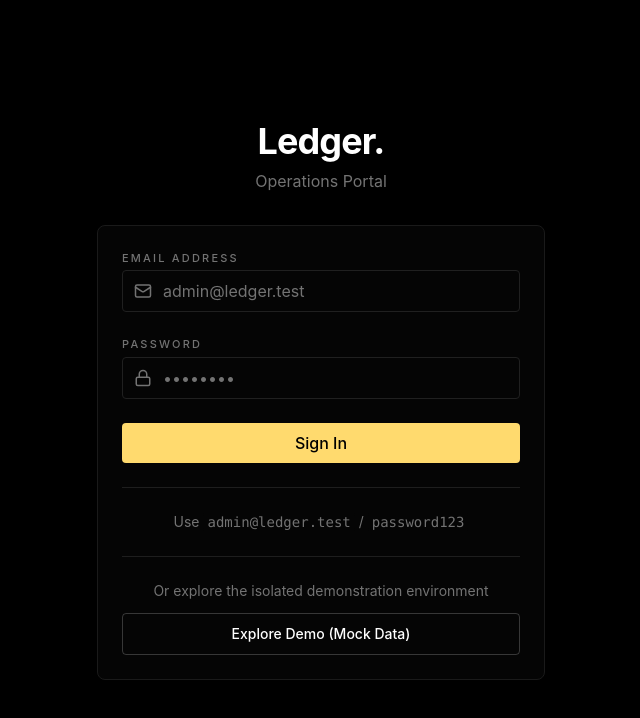
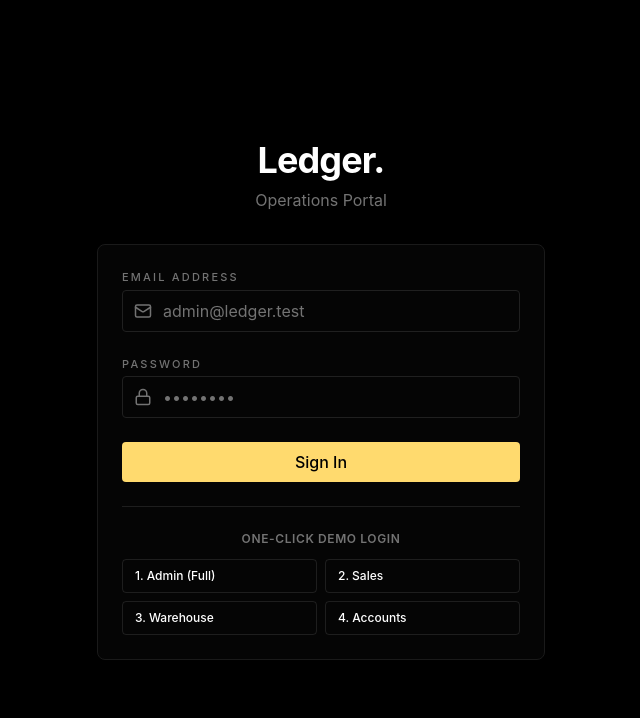
Before and after one commit to bhuvanvokkaliga29/ERP-CRM-Fundsroom, a React (Vite) app in the folder frontend/: page /login in a window 1280 px wide. Shown: the top 718 px of the page, without its empty margins (319-959 px from the left). Built offline with nearby package versions, Linux system fonts and the light colour scheme; no server answers.

Commit message:
feat(ui): add one-click demo login buttons for all roles

```diff
--- a/frontend/src/pages/Login.tsx
+++ b/frontend/src/pages/Login.tsx
@@ -93,18 +93,38 @@
             </button>
           </form>
 
-          <div className="mt-6 border-t border-ink/10 pt-6 text-center text-sm text-graphite">
-            Use <span className="font-mono bg-black/5 px-1 py-0.5 rounded">admin@ledger.test</span> / <span className="font-mono bg-black/5 px-1 py-0.5 rounded">password123</span>
-          </div>
-
-          <div className="mt-6 border-t border-ink/10 pt-6 text-center">
-            <p className="text-sm text-graphite mb-3">Or explore the isolated demonstration environment</p>
-            <a
-              href="http://localhost:5174"
-              className="btn-secondary w-full inline-block cursor-pointer text-sm py-2.5"
-            >
-              Explore Demo (Mock Data)
-            </a>
+          <div className="mt-6 border-t border-ink/10 pt-6">
+            <p className="text-xs text-graphite mb-3 text-center uppercase tracking-wider font-semibold">One-Click Demo Login</p>
+            <div className="grid grid-cols-2 gap-2">
+              <button
+                type="button"
+                onClick={() => onSubmit({ email: 'admin@ledger.test', password: 'password123' })}
+                className="px-3 py-2 text-xs font-medium border border-ink/10 rounded hover:bg-ink/5 transition-colors text-ink text-left"
+              >
+                1. Admin (Full)
+              </button>
+              <button
+                type="button"
+                onClick={() => onSubmit({ email: 'sales@ledger.test', password: 'password123' })}
+                className="px-3 py-2 text-xs font-medium border border-ink/10 rounded hover:bg-ink/5 transition-colors text-ink text-left"
+              >
+                2. Sales
+              </button>
+              <button
+                type="button"
+                onClick={() => onSubmit({ email: 'warehouse@ledger.test', password: 'password123' })}
+                className="px-3 py-2 text-xs font-medium border border-ink/10 rounded hover:bg-ink/5 transition-colors text-ink text-left"
+              >
+                3. Warehouse
+              </button>
+              <button
+                type="button"
+                onClick={() => onSubmit({ email: 'accounts@ledger.test', password: 'password123' })}
+                className="px-3 py-2 text-xs font-medium border border-ink/10 rounded hover:bg-ink/5 transition-colors text-ink text-left"
+              >
+                4. Accounts
+              </button>
+            </div>
           </div>
         </div>
       </div>
```
